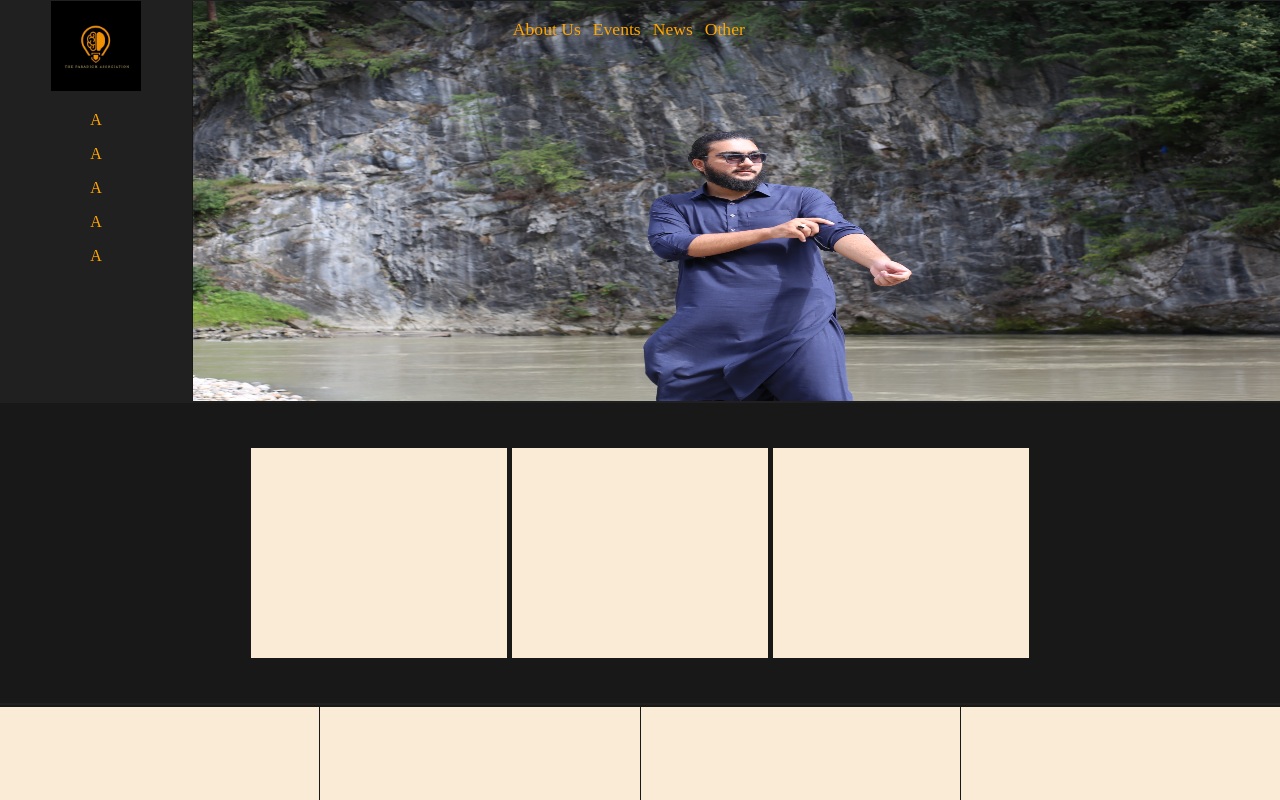
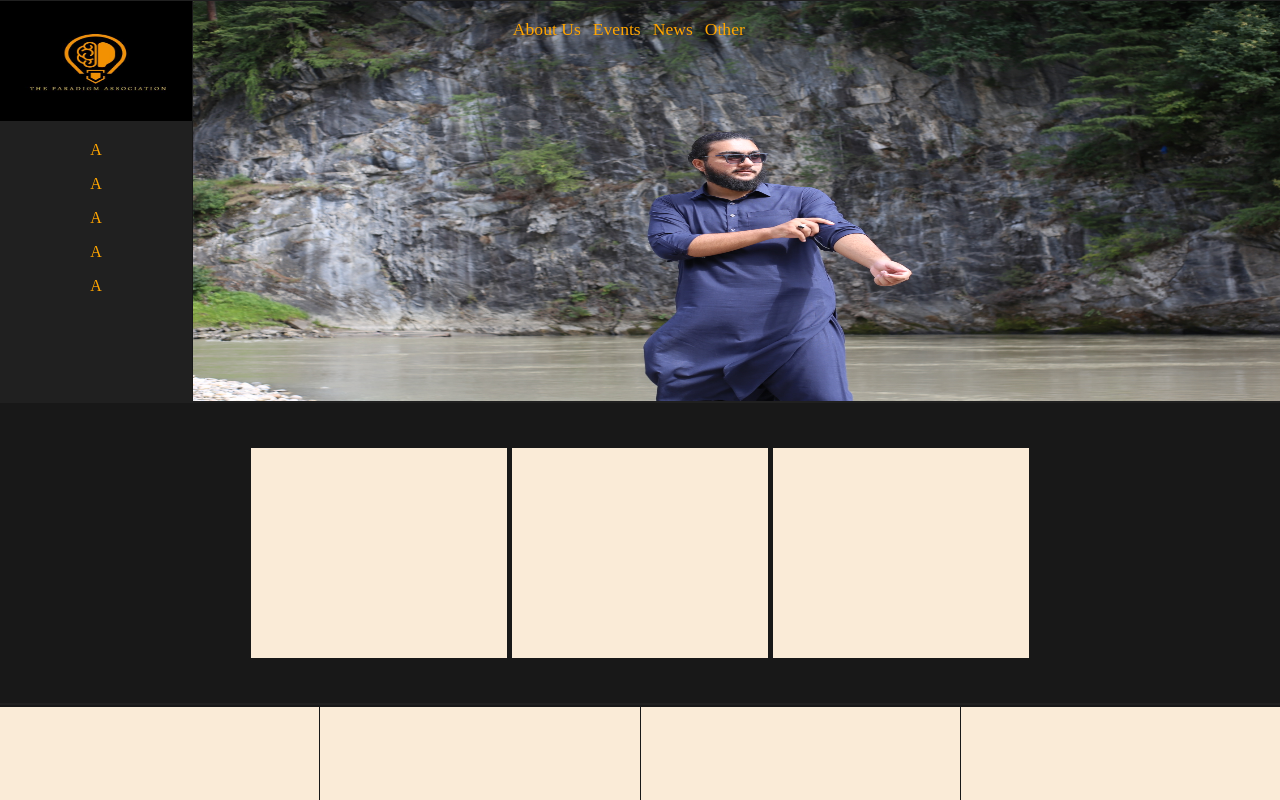
Before and after one commit to abdulhaadi0303/Paradigm-Website, a plain HTML site: page index.html in a window 1280 px wide. Shown: the top 800 px of the page. Drawn offline with Linux system fonts and the light colour scheme.

Commit message:
Top Logo fixed index.html

```diff
--- a/index.html
+++ b/index.html
@@ -46,6 +46,12 @@ body {
             .top-logo{
                 margin-top: 0px;
             }
+            @media(min-width: 700px){
+                .top-logo-pic{
+                    height: 120px;
+                }
+            }
+
             .img-div{
                 flex-basis: 85%;
             }
@@ -122,7 +128,7 @@ body {
         <section class="header">
 
             <div class="sm">
-                <p class="top-logo"><img src="./photos/Logo.jpg" height="90px" width="90px"></p>
+                <p class="top-logo"><img class="top-logo-pic" src="./photos/Logo.jpg" height="66px" width="100%"></p>
                 <p>A</p>
                 <p>A</p>
                 <p>A</p>
```
